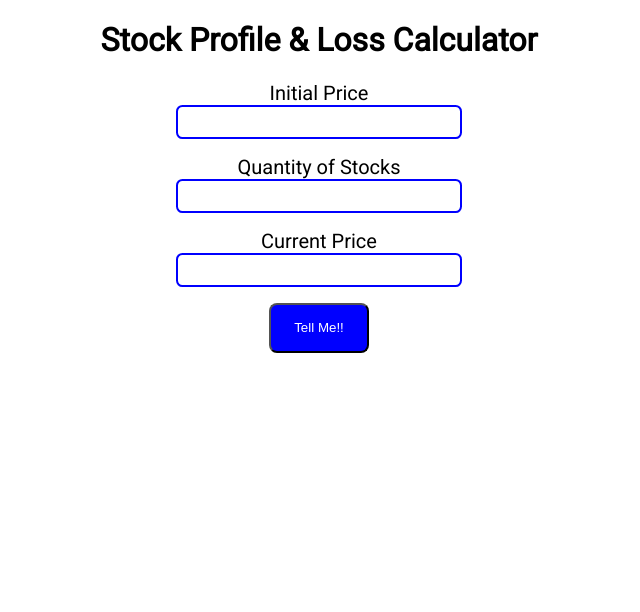
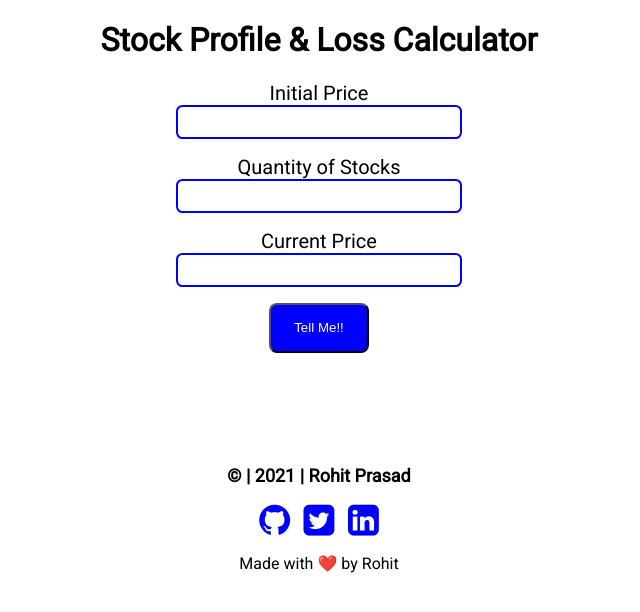
Before and after one commit to Rohitprasad83/mark-14-Stock-Profile-Calculator, a plain HTML site: page index.html in a window 1280 px wide. Shown: the whole page, without its empty margins (321-961 px from the left). Drawn offline with Linux system fonts and the light colour scheme.

Commit message:
Added footer

```diff
--- a/index.html
+++ b/index.html
@@ -5,6 +5,7 @@
         <meta charset="UTF-8">
         <meta name="viewport" content="width=device-width, initial-scale=1">
         <link href="style.css" rel="stylesheet">
+        <link rel="stylesheet" href="https://cdnjs.cloudflare.com/ajax/libs/font-awesome/4.7.0/css/font-awesome.min.css">
     </head>
     <body>
 
@@ -33,7 +34,15 @@
             <div id="output-box"></div>
         </main>
 
-
+        <footer class="footer">
+            <div class="footer-header">© | 2021 | Rohit Prasad</div>
+                <ul class="list-non-bullet">
+                    <li class="list-item-inline" ><a class="link" target="_blank" href="https://github.com/Rohitprasad83"><i class="fa fa-github" style="font-size:36px"></i></a></li>
+                    <li class="list-item-inline" ><a class="link" target="_blank" href="https://twitter.com/Rohit_Prasad83"><i class="fa fa-twitter-square" style="font-size:36px"></i></a></li>
+                    <li class="list-item-inline"><a class="link" target="_blank" href="https://www.linkedin.com/in/rohit83/"><i class="fa fa-linkedin-square" style="font-size:36px"></i></a></li>
+                </ul>
+                <p>Made with ❤️ by Rohit</p>
+        </footer>
         <script src="app.js" type="text/javascript"></script>
     </body>
 </html>
--- a/style.css
+++ b/style.css
@@ -38,3 +38,31 @@ input {
   margin: 1rem auto;
   font-size: 25px;
 }
+
+.footer {
+  margin-top: 80px;
+  padding: 1rem;
+  text-align: center;
+}
+
+.footer .footer-header {
+  font-weight: bold;
+  font-size: large;
+}
+
+.footer ul {
+  padding-inline-start: 0px;
+}
+
+.list-item-inline {
+  display: inline;
+  padding: 0rem 0.3rem;
+}
+
+.link {
+  text-decoration: none;
+}
+
+.footer .link {
+  color: blue;
+}
```
